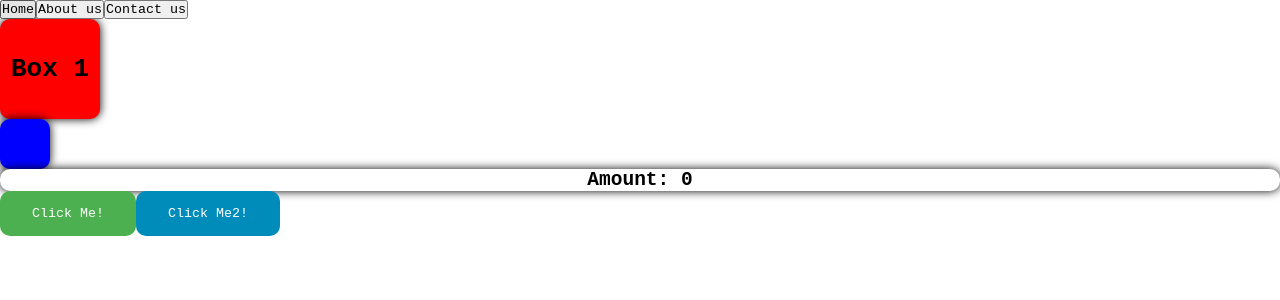
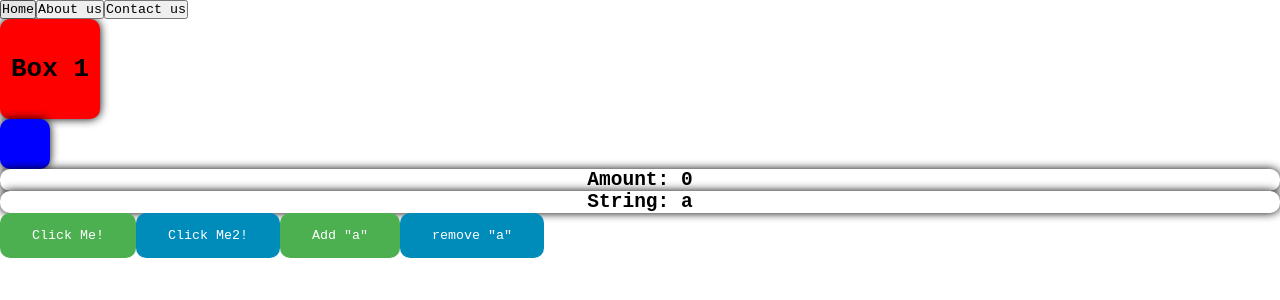
Before and after one commit to OmerMunk/smart-form-john-bryce-teaching, a React (Create React App) app: page / in a window 1280 px wide. Shown: the top 300 px of the page. Built offline with nearby package versions, Linux system fonts and the light colour scheme.

Commit message:
add task 1 a mission

```diff
--- a/src/App.tsx
+++ b/src/App.tsx
@@ -1,10 +1,11 @@
-import React from 'react';
+import React, {useState} from 'react';
 import './styles/styles.css'
 import Box from "./components/Box/Box";
 import Button from "./components/Button/Button";
 
 function App() {
     const [amount, setAmount] = React.useState<number>(0);
+    const [myString, setMyString] = useState<string>('a');
 
     const increment = () => {
         setAmount(prevState => prevState + 1);
@@ -12,6 +13,14 @@ function App() {
 
     const decrement = () => {
         setAmount(prevState => prevState - 1);
+    }
+
+    const addA = () => {
+        setMyString(prevState => prevState + 'a')
+    }
+
+    const removeA = () => {
+        setMyString(prevState => prevState.slice(0, prevState.length - 1))
     }
     return (
         <>
@@ -21,13 +30,18 @@ function App() {
             <Box color={'red'} width={'100px'} height={'100px'}>
                 <h1>Box 1</h1>
             </Box>
+
             <Box color={'blue'} width={'50px'} height={'50px'}/>
-            <Box title={`Amount: ${amount.toString()}`} color={'white'}>
 
-            </Box>
+            <Box title={`Amount: ${amount.toString()}`} color={'white'}/>
+
+            <Box title={`String: ${myString}`} color={'white'}/>
+
             <Button buttonType={"primary"} onClick={increment} text={'Click Me!'}/>
             <Button buttonType={"secondary"} onClick={decrement} text={'Click Me2!'}/>
 
+            <Button buttonType={'primary'} onClick={addA} text={'Add "a"'}/>
+            <Button buttonType={'secondary'} onClick={removeA} text={'remove "a"'}/>
         </>
     );
 }
--- a/src/components/Button/Button.tsx
+++ b/src/components/Button/Button.tsx
@@ -8,7 +8,7 @@ interface IButtonProps {
 
 
 
-const Button = (props: IButtonProps)=> {
+const Button = (props: IButtonProps) => {
     return (
         <button
             className={`${props.buttonType}-button`}
```
